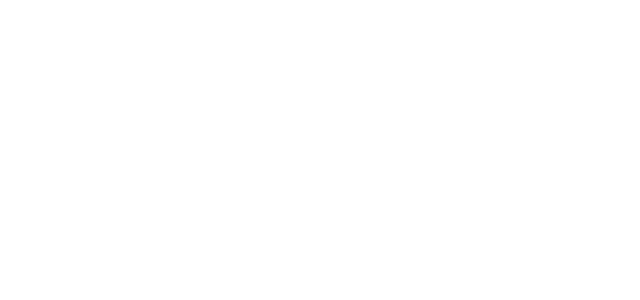
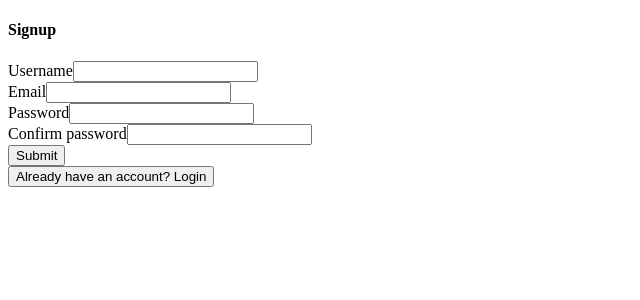
Before and after one commit to Jessocxz98/Chitter-Challenge-MERN, a React (Create React App) app in the folder client/: page /sign-up-or-login in a window 1280 px wide. Before the commit this address had no page. Shown: the top 300 px of the page, without its empty margins (0-640 px from the left). Built offline with nearby package versions, Linux system fonts and the light colour scheme.

Commit message:
HE - Adding swap form button

```diff
--- a/client/src/App.js
+++ b/client/src/App.js
@@ -1,14 +1,12 @@
 import { BrowserRouter as Router, Routes, Route } from 'react-router-dom';
-import { LoginForm } from './authentication/login_form';
-import { SignupForm } from './authentication/signup_form';
+import { AuthForms } from "./authentication/auth_forms.js"
 
 function App() {
   return (
     <div className="area">
     <Router>
       <Routes>
-        <Route path='/sign-up' element={<SignupForm />} />
-        <Route path='/login' element={<LoginForm />} />
+        <Route path='/sign-up-or-login' element={<AuthForms />} />
       </Routes>
     </Router>
     </div>
--- /dev/null
+++ b/client/src/authentication/auth_forms.js
@@ -0,0 +1,16 @@
+import { useState } from "react";
+import { SignupForm } from "./signup_form";
+import { LoginForm } from "./login_form";
+
+export const AuthForms = () => {
+  const [isSignup, setIsSignUp] = useState(true);
+
+  let buttonMessage = (isSignup) ? 'Already have an account? Login' : "Don't have an account? Login"
+
+  return (
+    <div>
+      {(isSignup) ? <SignupForm /> : <LoginForm />}
+      <button onClick={() => setIsSignUp(!isSignup)}>{buttonMessage}</button>
+    </div>
+  )
+}
```
Also changed, not shown: 1 other file (tests, documents, lock files or other folders).
